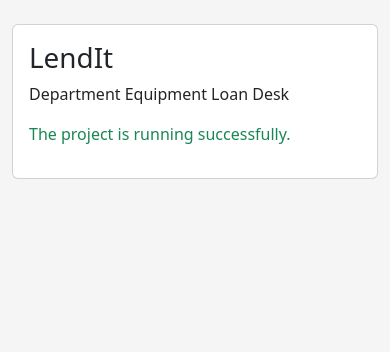
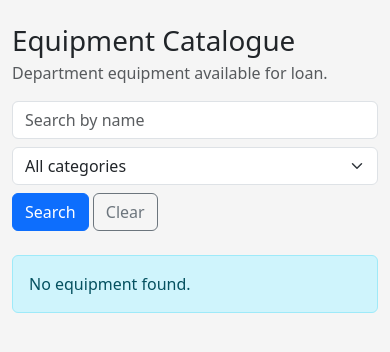
Before and after one commit to aqshanto/LendIT, a Flask app: page / in a window 390 px wide. Shown: the part 96-448 px from the top of the page. Run offline with Flask 3, Linux system fonts and the light colour scheme.

Commit message:
adding feature 4

```diff
--- a/app.py
+++ b/app.py
@@ -13,7 +13,7 @@
     logout_user,
 )
 
-from models import db, User
+from models import db, Equipment, User
 
 # Read values from the .env file (SECRET_KEY, etc.)
 load_dotenv()
@@ -52,8 +52,42 @@
 
 @app.route("/")
 def home():
-    """Public homepage. For now it only shows a project running message."""
-    return render_template("index.html")
+    """Public equipment catalogue. Anyone can open it, even without logging in.
+
+    Only the Equipment table is read here. Requests and users are never touched,
+    so the page cannot show who borrowed an item.
+    """
+    search = request.args.get("search", "").strip()
+    category = request.args.get("category", "").strip()
+
+    # Start with all equipment, then narrow it down.
+    equipment_query = Equipment.query
+
+    if search:
+        # ilike means "contains, ignoring capital letters".
+        equipment_query = equipment_query.filter(Equipment.name.ilike(f"%{search}%"))
+
+    if category:
+        equipment_query = equipment_query.filter(Equipment.category == category)
+
+    equipment_list = equipment_query.order_by(Equipment.name).all()
+
+    # Every category that exists, used to fill the filter dropdown.
+    category_rows = (
+        db.session.query(Equipment.category)
+        .distinct()
+        .order_by(Equipment.category)
+        .all()
+    )
+    categories = [row[0] for row in category_rows]
+
+    return render_template(
+        "index.html",
+        equipment_list=equipment_list,
+        categories=categories,
+        search=search,
+        selected_category=category,
+    )
 
 
 @app.route("/signup", methods=["GET", "POST"])
--- a/templates/index.html
+++ b/templates/index.html
@@ -1,13 +1,70 @@
 {% extends "base.html" %}
 
-{% block title %}LendIt - Home{% endblock %}
+{% block title %}Equipment Catalogue - LendIt{% endblock %}
 
 {% block content %}
-<div class="card">
-    <div class="card-body">
-        <h1 class="card-title">LendIt</h1>
-        <p class="card-text">Department Equipment Loan Desk</p>
-        <p class="text-success">The project is running successfully.</p>
+<h1 class="mb-1">Equipment Catalogue</h1>
+<p class="text-muted">Department equipment available for loan.</p>
+
+<!-- Search and filter. Both are sent to / as normal GET values. -->
+<form method="GET" action="{{ url_for('home') }}" class="row g-2 mb-4">
+    <div class="col-md-5">
+        <input type="text" class="form-control" name="search"
+               placeholder="Search by name" value="{{ search }}">
     </div>
-</div>
+
+    <div class="col-md-4">
+        <select class="form-select" name="category">
+            <option value="">All categories</option>
+            {% for category in categories %}
+                <option value="{{ category }}"
+                        {% if category == selected_category %}selected{% endif %}>
+                    {{ category }}
+                </option>
+            {% endfor %}
+        </select>
+    </div>
+
+    <div class="col-md-3">
+        <button type="submit" class="btn btn-primary">Search</button>
+        <a href="{{ url_for('home') }}" class="btn btn-outline-secondary">Clear</a>
+    </div>
+</form>
+
+{% if equipment_list %}
+    <div class="card">
+        <table class="table table-striped mb-0">
+            <thead>
+                <tr>
+                    <th>Name</th>
+                    <th>Category</th>
+                    <th>Description</th>
+                    <th>Status</th>
+                </tr>
+            </thead>
+            <tbody>
+                <!-- Only equipment details are shown here.
+                     Borrower names are never sent to this page. -->
+                {% for item in equipment_list %}
+                    <tr>
+                        <td>{{ item.name }}</td>
+                        <td>{{ item.category }}</td>
+                        <td>{{ item.description or "-" }}</td>
+                        <td>
+                            {% if item.status == "Available" %}
+                                <span class="badge bg-success">Available</span>
+                            {% else %}
+                                <span class="badge bg-secondary">On loan</span>
+                            {% endif %}
+                        </td>
+                    </tr>
+                {% endfor %}
+            </tbody>
+        </table>
+    </div>
+
+    <p class="text-muted mt-2">{{ equipment_list|length }} item(s) found.</p>
+{% else %}
+    <div class="alert alert-info">No equipment found.</div>
+{% endif %}
 {% endblock %}
```
